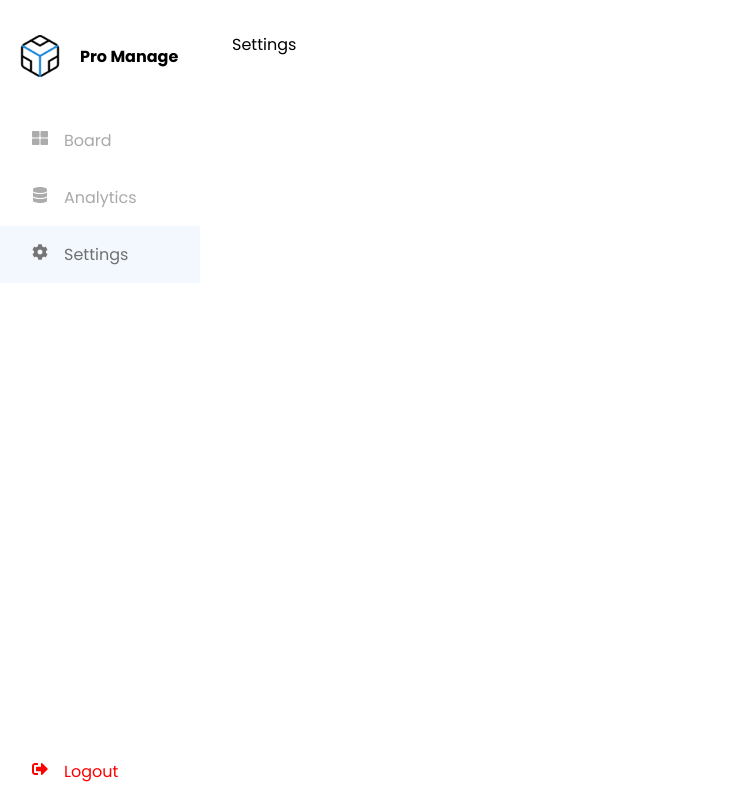
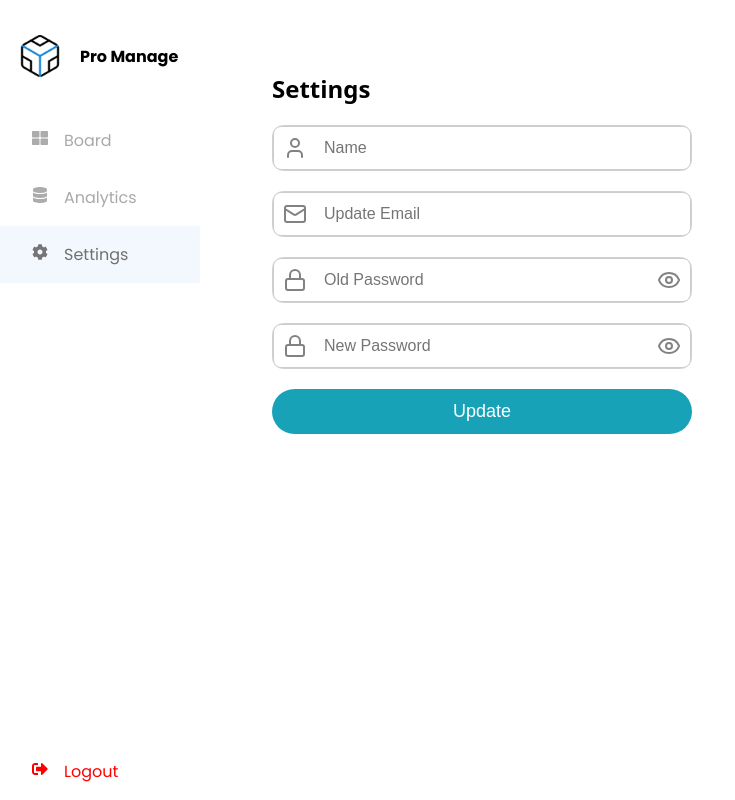
Before and after one commit to SageerMalnas/ProgramM_frontend, a React (Vite) app: page /dashboard/settings in a window 1280 px wide. Shown: the whole page, without its empty margins (0-735 px from the left). Built offline with nearby package versions, Linux system fonts and the light colour scheme; no server answers.

Commit message:
added api for userData update

```diff
--- a/package.json
+++ b/package.json
@@ -19,6 +19,7 @@
     "prop-types": "^15.8.1",
     "react": "^18.3.1",
     "react-dom": "^18.3.1",
+    "react-hook-form": "^7.53.1",
     "react-hot-toast": "^2.4.1",
     "react-icons": "^5.3.0",
     "react-router-dom": "^6.27.0",
--- /dev/null
+++ b/src/api/updateapi.js
@@ -0,0 +1,20 @@
+const API_URL = import.meta.env.VITE_API_BASE_URL;
+
+
+export const updateUserDetails = async (data, token) => {
+    const res = await fetch(`${API_URL}/api/user/update`, {
+        method: 'PATCH',
+        body: JSON.stringify(data),
+        headers: {
+            Authorization: `Bearer ${token}`,
+            'Content-Type': 'application/json',
+        }
+    });
+
+    if (!res.ok) {
+        const errJson = await res.json();
+        throw new Error(errJson.message || 'Failed to update user details');
+    }
+
+    return res.json();
+}
--- a/src/context/AuthContext.jsx
+++ b/src/context/AuthContext.jsx
@@ -2,7 +2,7 @@ import { createContext, useState } from "react";
 import { useNavigate } from "react-router-dom";
 import authApi from "../api/authApi";
 import { toast } from "react-toastify";
-
+import { updateUserDetails } from "../api/updateapi";
 const AuthContext = createContext();
 
 export const AuthProvider = ({ children }) => {
@@ -46,6 +46,8 @@ export const AuthProvider = ({ children }) => {
         navigate("/login");
     };
 
+
+
     return (
         <AuthContext.Provider value={{ user, register, login, logout }}>
             {children}
--- a/src/pages/Admin/Settings/Settings.jsx
+++ b/src/pages/Admin/Settings/Settings.jsx
@@ -1,15 +1,139 @@
-import React from 'react'
-import Nav from '../../../components/navbar/Nav'
+import React, { useState, useContext, useEffect } from 'react';
+import { useForm } from 'react-hook-form';
+import toast from 'react-hot-toast';
+import { Eye, EyeOff, Lock, User, Mail } from 'lucide-react';
+import AuthContext from '../../../context/AuthContext';
+import { updateUserDetails } from '../../../api/updateapi';
+import styles from './settings.module.css';
 
-const Settings = () => {
-    return (
-        <>
-            <div>
-                Settings
-            </div>
-        </>
+export default function Settings() {
+  const [isSafeToReset, setIsSafeToReset] = useState(false);
+  const [showOldPassword, setShowOldPassword] = useState(false); // Toggle for old password
+  const [showNewPassword, setShowNewPassword] = useState(false); // Toggle for new password
 
-    )
+  const { user, logout } = useContext(AuthContext);
+  const { register,handleSubmit,reset,setError,formState: { errors, isSubmitting },} = useForm({
+    defaultValues: {
+      name: user?.name || '',
+      email: user?.email || '',
+      oldPassword: '',
+      newPassword: ''
+    },
+  });
+
+  const onSubmit = async (data) => {
+    try {
+      if (data.newPassword && !data.oldPassword) {
+        setError("oldPassword", { message: "Old password is required to update the password" });
+        return;
+      }
+
+    //   if (data.oldPassword !== user.oldPassword) {
+    //     setError("oldPassword", { message: "Old password is not correct" });
+    //     return;
+    //   }
+
+      await updateUserDetails(data, user.token);
+      toast.success(`${data.email !== user.email ? 'Email' : 'Password'} updated successfully!`);
+
+      setIsSafeToReset(true);
+
+      // Log the user out if email or password is changed
+      if (data.email !== user.email || data.newPassword) {
+        logout();
+      }
+    } catch (error) {
+      toast.error(error.message);
+      if (error.errors) {
+        for (const property in error.errors) {
+          setError(property, { message: error.errors[property] });
+        }
+      }
+    }
+  };
+
+  useEffect(() => {
+    if (!isSafeToReset) return;
+    reset();
+  }, [reset, isSafeToReset]);
+
+  return (
+    <div className={styles.container}>
+      <h2 className={styles.heading}>Settings</h2>
+
+      <form onSubmit={handleSubmit(onSubmit)} className={styles.form}>
+        {/* Name Input */}
+        <div className={styles.formGroup}>
+          <div className={styles.inputContainer}>
+            <input
+              id="name"
+              type="text"
+              placeholder="Name"
+              {...register('name')}
+            />
+            <User className={styles.icon} />
+          </div>
+          {errors.name && <p className={styles.error}>{errors.name.message}</p>}
+        </div>
+
+        {/* Email Input */}
+        <div className={styles.formGroup}>
+          <div className={styles.inputContainer}>
+            <input
+              id="email"
+              type="email"
+              placeholder="Update Email"
+              {...register('email')}
+            />
+            <Mail className={styles.icon} />
+          </div>
+          {errors.email && <p className={styles.error}>{errors.email.message}</p>}
+        </div>
+
+        <div className={styles.formGroup}>
+          <div className={styles.inputContainer}>
+            <Lock className={styles.icon} />
+            <input
+              id="oldPassword"
+              type={showOldPassword ? 'text' : 'password'}
+              placeholder="Old Password"
+              {...register('oldPassword')}
+            />
+            {showOldPassword ? (
+              <EyeOff className={styles.Eyeicon} onClick={() => setShowOldPassword(!showOldPassword)} />
+            ) : (
+              <Eye className={styles.Eyeicon} onClick={() => setShowOldPassword(!showOldPassword)} />
+            )}
+          </div>
+          {errors.oldPassword && (
+            <p className={styles.error}>{errors.oldPassword.message}</p>
+          )}
+        </div>
+
+        <div className={styles.formGroup}>
+          <div className={styles.inputContainer}>
+            <Lock className={styles.icon} />
+            <input
+              id="newPassword"
+              type={showNewPassword ? 'text' : 'password'}
+              placeholder="New Password"
+              {...register('newPassword')}
+            />
+            {showNewPassword ? (
+              <EyeOff className={styles.Eyeicon} onClick={() => setShowNewPassword(!showNewPassword)} />
+            ) : (
+              <Eye className={styles.Eyeicon} onClick={() => setShowNewPassword(!showNewPassword)} />
+            )}
+          </div>
+          {errors.newPassword && (
+            <p className={styles.error}>{errors.newPassword.message}</p>
+          )}
+        </div>
+
+        <button type="submit" className={styles.submitBtn} disabled={isSubmitting}>
+          {isSubmitting ? 'Updating...' : 'Update'}
+        </button>
+      </form>
+    </div>
+  );
 }
-
-export default Settings
--- /dev/null
+++ b/src/pages/Admin/Settings/settings.module.css
@@ -0,0 +1,75 @@
+.container {
+    display: flex;
+    flex-direction: column;
+    padding: 40px;
+    width: 100%;
+    max-width: 500px;
+    margin: 0;
+    align-items: flex-start;
+}
+
+.heading {
+    font-size: 24px;
+    font-weight: 600;
+    margin-bottom: 20px;
+    font-family: system-ui, -apple-system, BlinkMacSystemFont, 'Segoe UI', Roboto, Oxygen, Ubuntu, Cantarell, 'Open Sans', 'Helvetica Neue', sans-serif;
+    color: #000000;
+}
+
+.form {
+    width: 100%;
+}
+
+.formGroup {
+    margin-bottom: 20px;
+}
+
+.inputContainer {
+    position: relative;
+    display: flex;
+    align-items: center;
+    border: 1.38px solid #D0D0D0;
+    border-radius: 11.3px;
+}
+
+.inputContainer input {
+    width: 100%;
+    padding: 12px;
+    padding-left: 50px;
+    border-radius: 8px;
+    border: 1px solid #ccc;
+    font-size: 16px;
+    color: #828282;
+}
+
+.icon {
+    position: absolute;
+    left: 10px;
+    top: 50%;
+    transform: translateY(-50%);
+    color: #828282;
+}
+
+.inputContainer .Eyeicon{
+    position: absolute;
+    right: 10px;
+    cursor: pointer;
+    color: #828282;
+}
+
+.submitBtn {
+    background-color: #17A2B8;
+    color: #fff;
+    padding: 12px;
+    border: none;
+    border-radius: 50px;
+    font-size: 18px;
+    cursor: pointer;
+    width: 100%;
+}
+
+.error {
+    color: red;
+    font-size: 14px;
+    margin-top: 5px;
+}
```
Also changed, not shown: 1 other file (tests, documents, lock files or other folders).
